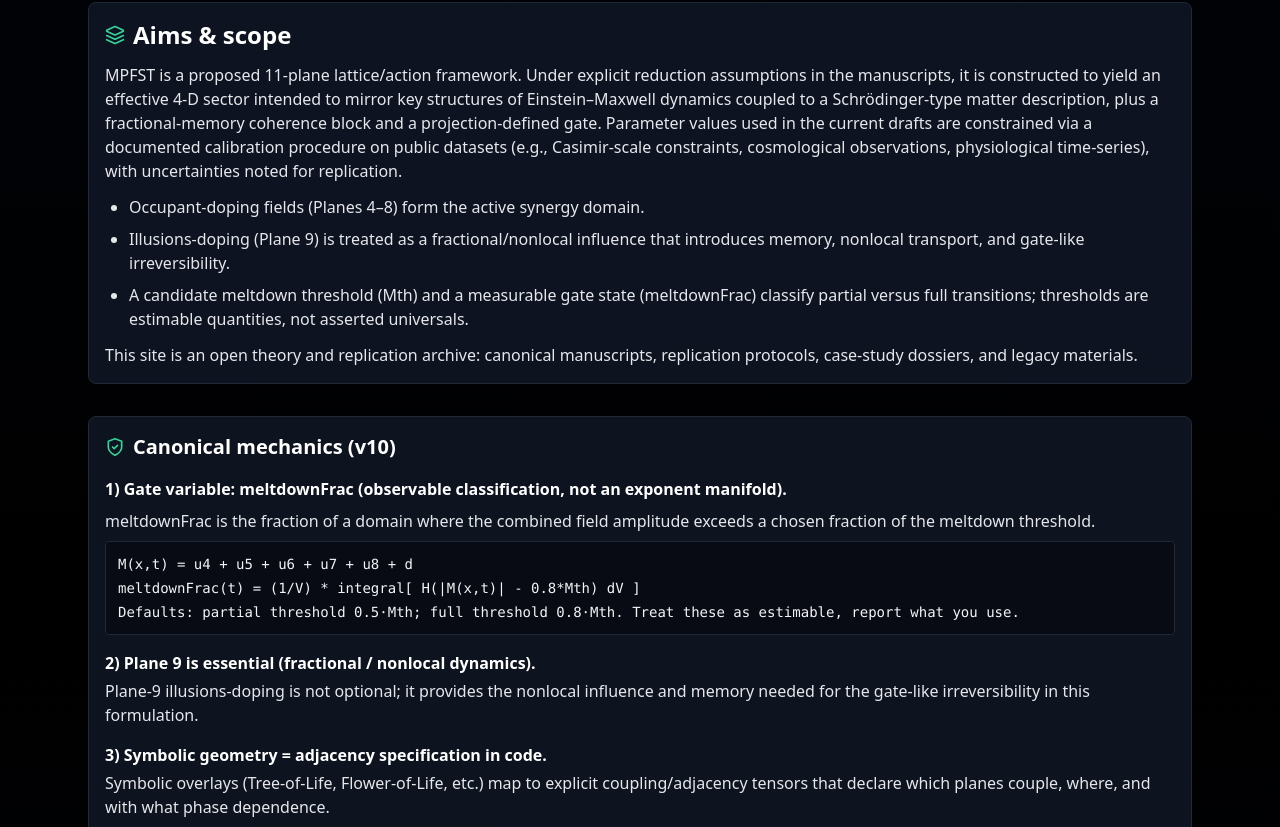
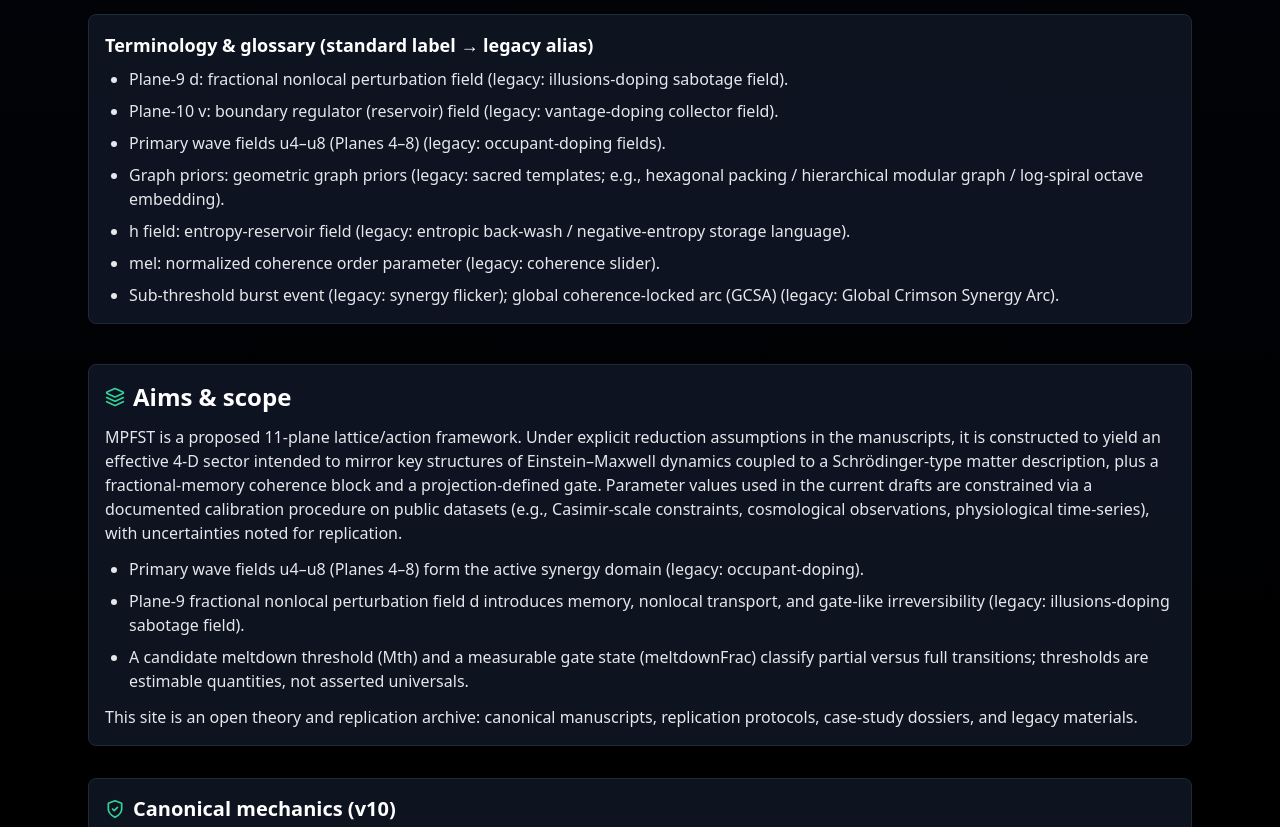
Before and after one commit to carli0128/mpfst.com, a Next.js app: page / in a window 1280 px wide. Shown: the part 1133-1960 px from the top of the page. Built offline with nearby package versions, Linux system fonts and the light colour scheme.

Commit message:
Add reviewer-friendly terminology and glossary to homepage

```diff
--- a/components/MPFSTWebsite.tsx
+++ b/components/MPFSTWebsite.tsx
@@ -43,7 +43,7 @@ export default function MPFSTWebsite() {
               Multi-Plane Field Synergy Theory (MPFST)
             </h1>
             <p className="text-lg text-gray-200 max-w-4xl">
-              An 11-plane action/PDE proposal centered on a meltdown threshold + meltdownFrac gate used to model coherence transitions. Plane 9 is treated as essential (fractional / nonlocal influence), and the gate is driven by the combined occupant + illusions field sum. This site is a living preprint + replication archive.
+              An 11-plane action/PDE proposal centered on a meltdown threshold + meltdownFrac gate used to model coherence transitions. Plane 9 is treated as a fractional nonlocal perturbation field d, and the gate is driven by the combined primary wave fields (Planes 4–8) plus the fractional nonlocal field. This site is a living preprint + replication archive.
             </p>
             <div className="flex flex-wrap gap-3">
               <a className={primaryCta} href="/MPFST-Publication-Manuscript-10.pdf" target="_blank" rel="noopener">
@@ -111,6 +111,21 @@ export default function MPFSTWebsite() {
               </div>
             </CardContent>
           </Card>
+
+          <Card className="bg-gray-900/80 border-gray-800">
+            <CardContent className="space-y-2">
+              <h3 className="text-lg font-semibold">Terminology &amp; glossary (standard label → legacy alias)</h3>
+              <ul className="list-disc ml-6 space-y-2 text-gray-200">
+                <li>Plane-9 d: fractional nonlocal perturbation field (legacy: illusions-doping sabotage field).</li>
+                <li>Plane-10 v: boundary regulator (reservoir) field (legacy: vantage-doping collector field).</li>
+                <li>Primary wave fields u4–u8 (Planes 4–8) (legacy: occupant-doping fields).</li>
+                <li>Graph priors: geometric graph priors (legacy: sacred templates; e.g., hexagonal packing / hierarchical modular graph / log-spiral octave embedding).</li>
+                <li>h field: entropy-reservoir field (legacy: entropic back-wash / negative-entropy storage language).</li>
+                <li>mel: normalized coherence order parameter (legacy: coherence slider).</li>
+                <li>Sub-threshold burst event (legacy: synergy flicker); global coherence-locked arc (GCSA) (legacy: Global Crimson Synergy Arc).</li>
+              </ul>
+            </CardContent>
+          </Card>
         </section>
 
         <section id="canonical" className="space-y-8 mt-10">
@@ -124,8 +139,8 @@ export default function MPFSTWebsite() {
                 MPFST is a proposed 11-plane lattice/action framework. Under explicit reduction assumptions in the manuscripts, it is constructed to yield an effective 4-D sector intended to mirror key structures of Einstein–Maxwell dynamics coupled to a Schrödinger-type matter description, plus a fractional-memory coherence block and a projection-defined gate. Parameter values used in the current drafts are constrained via a documented calibration procedure on public datasets (e.g., Casimir-scale constraints, cosmological observations, physiological time-series), with uncertainties noted for replication.
               </p>
               <ul className="list-disc ml-6 space-y-2 text-gray-200">
-                <li>Occupant-doping fields (Planes 4–8) form the active synergy domain.</li>
-                <li>Illusions-doping (Plane 9) is treated as a fractional/nonlocal influence that introduces memory, nonlocal transport, and gate-like irreversibility.</li>
+                <li>Primary wave fields u4–u8 (Planes 4–8) form the active synergy domain (legacy: occupant-doping).</li>
+                <li>Plane-9 fractional nonlocal perturbation field d introduces memory, nonlocal transport, and gate-like irreversibility (legacy: illusions-doping sabotage field).</li>
                 <li>A candidate meltdown threshold (Mth) and a measurable gate state (meltdownFrac) classify partial versus full transitions; thresholds are estimable quantities, not asserted universals.</li>
               </ul>
               <p className="text-gray-200">
@@ -153,12 +168,12 @@ export default function MPFSTWebsite() {
 
                 <div className="space-y-1">
                   <h4 className="font-semibold text-white">2) Plane 9 is essential (fractional / nonlocal dynamics).</h4>
-                  <p>Plane-9 illusions-doping is not optional; it provides the nonlocal influence and memory needed for the gate-like irreversibility in this formulation.</p>
+                  <p>Plane-9 fractional nonlocal perturbation field d is not optional; it provides the nonlocal influence and memory needed for the gate-like irreversibility in this formulation.</p>
                 </div>
 
                 <div className="space-y-1">
                   <h4 className="font-semibold text-white">3) Symbolic geometry = adjacency specification in code.</h4>
-                  <p>Symbolic overlays (Tree-of-Life, Flower-of-Life, etc.) map to explicit coupling/adjacency tensors that declare which planes couple, where, and with what phase dependence.</p>
+                  <p>Geometric graph priors (e.g., hexagonal packing, hierarchical modular graphs, log-spiral octave embeddings) map to explicit coupling/adjacency tensors that declare which planes couple, where, and with what phase dependence.</p>
                 </div>
 
                 <div className="space-y-1">
```
